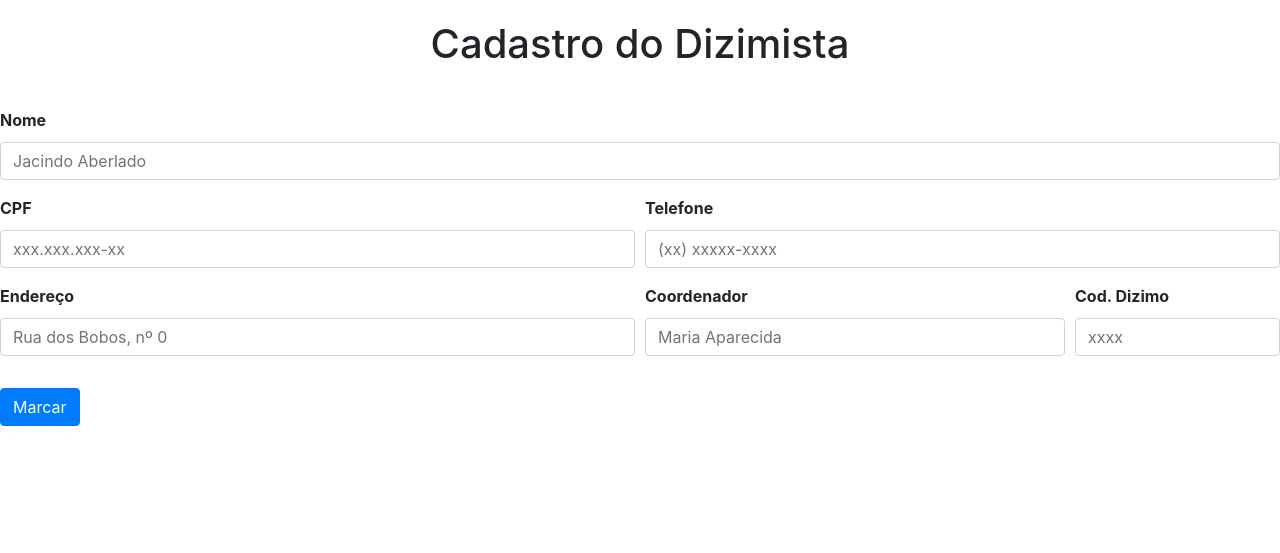
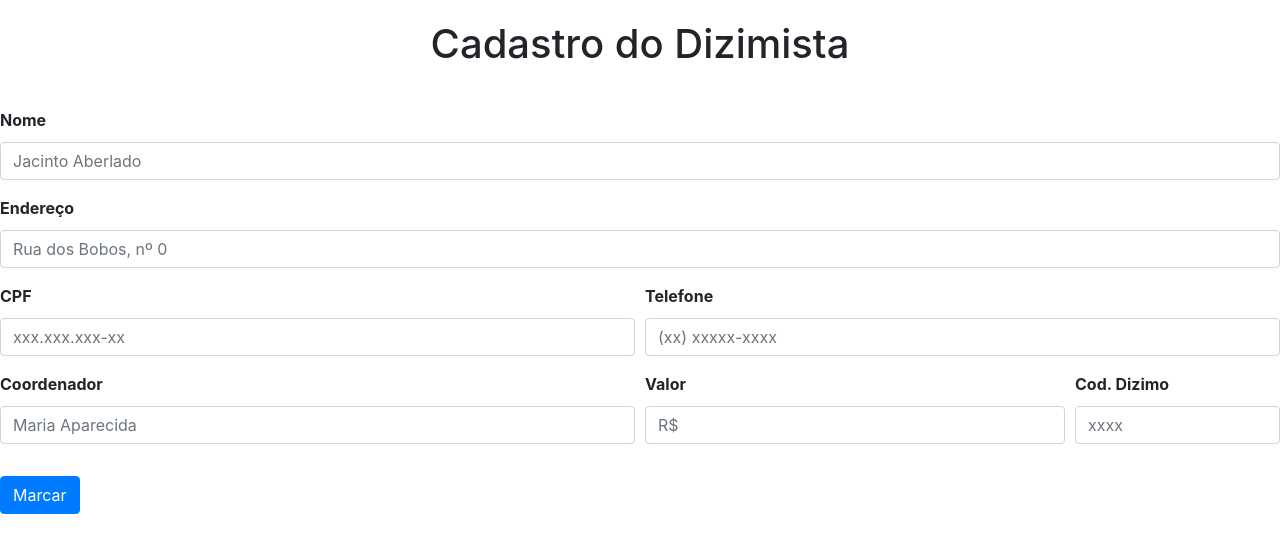
Before and after one commit to DIeesiel/Entrega-TCC, a PHP site: page /menuLateral/dizimistas.php in a window 1280 px wide. Shown: the top 553 px of the page. Run offline with PHP 8.4, Linux system fonts and the light colour scheme.

Commit message:
Dizimista

```diff
--- a/menuLateral/dizimistas.php
+++ b/menuLateral/dizimistas.php
@@ -19,11 +19,16 @@ font-weight: bold;
 <div class="container2">
 
 <h1>Cadastro do Dizimista</h1>
-<form method="post" action="importacao2.php">
+<form method="post" action="../importacao2.php">
     <div class="form-group">
       <label for="inputAddress">Nome</label>
-      <input type="text" name="nome" class="form-control" id="inputAddress" placeholder="Jacindo Aberlado">
+      <input type="text" name="nome" class="form-control" id="inputAddress" placeholder="Jacinto Aberlado">
     </div>
+    <div class="form-group">
+      <div class="form-group">
+        <label for="inputCity">Endereço</label>
+        <input type="text" name="endereco" class="form-control" id="inputCity" placeholder="Rua dos Bobos, nº 0">
+      </div>
     <div class="form-row">
       <div class="form-group col-6">
         <label for="inputCPF4">CPF</label>
@@ -36,12 +41,12 @@ font-weight: bold;
     </div>
     <div class="form-row">
       <div class="form-group col-6">
-        <label for="inputCity">Endereço</label>
-        <input type="text" name="endereco" class="form-control" id="inputCity" placeholder="Rua dos Bobos, nº 0">
+        <label for="inputCity">Coordenador</label>
+        <input type="text" name="coordenador" class="form-control" id="inputCity" placeholder="Maria Aparecida">
       </div>
       <div class="form-group col-4">
-        <label for="inputEstado">Coordenador</label>
-        <input type="text" name="coordenador" class="form-control" id="inputCEP" placeholder="Maria Aparecida">
+        <label for="inputEstado">Valor</label>
+        <input type="text" name="valor" class="form-control" id="inputCEP" placeholder="R$">
       </div>
       <div class="form-group col-2">
         <label for="inputCEP">Cod. Dizimo</label>
--- a/menuLateral/dizimo.php
+++ b/menuLateral/dizimo.php
@@ -8,9 +8,9 @@
     <tr>
       <th scope="col"></th>
       <th scope="col">Nome</th>
-      <th scope="col">Endereço</th>
       <th scope="col">Coordenador</th>
       <th scope="col">Telefone</th>
+      <th scope="col">Valor</th>
       <th scope="col">Cod. Dízimo</th>
     </tr>
   </thead>
@@ -18,17 +18,17 @@
     <tr>
       <th scope="row">1</th>
       <td>Joaquim Evaristo</td>
-      <td>Rua tal</td>
       <td>Maria</td>
       <td>555555555</td>
+      <td>555555</td>
       <td>1234</td>
     </tr>
     <tr>
       <th scope="row">2</th>
       <td>Marcos Vieira</td>
-      <td>Rua u</td>
       <td>Felipe</td>
       <td>777777777</td>
+      <td>777777</td>
       <td>4567</td>
     </tr>
     <tr>
```
Also changed, not shown: importacao2.php (+5 -4 lines).
